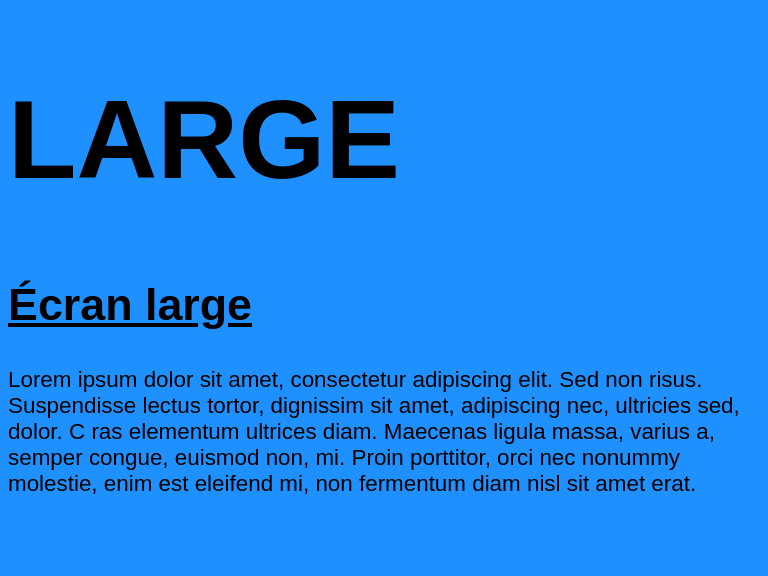
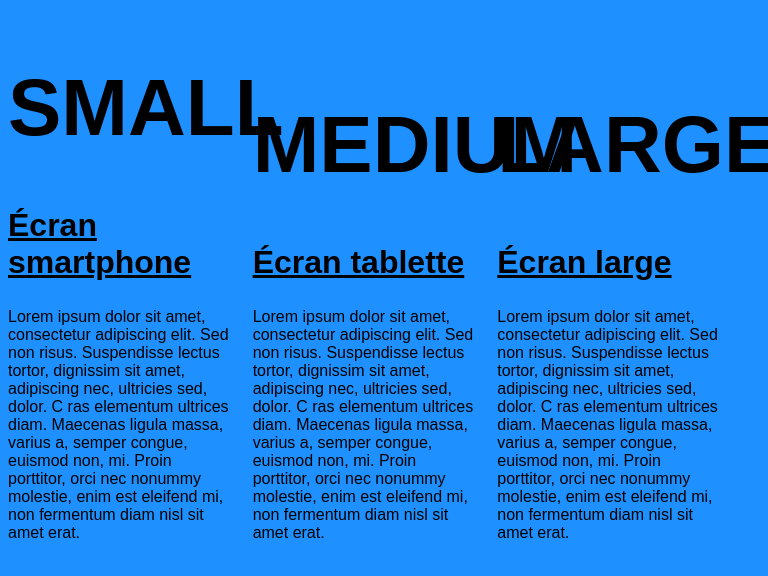
Before and after one commit to ludovostes/responsive-webdesign, a plain HTML site: page index.html in a window 768 px wide. Drawn offline with Linux system fonts and the light colour scheme.

Commit message:
display x3

```diff
--- a/style.css
+++ b/style.css
@@ -4,7 +4,7 @@ background-color: dodgerblue;
 
 #small, #medium, #large {
     font-family: Arial, Helvetica, sans-serif;
-    font-size: 4em;
+    font-size: 3em;
 }
 
 p {
@@ -21,7 +21,7 @@ h2 {
     {
         background-color: crimson;
     }
-    #small
+    #small, #medium, #large
     {
         display: contents;
         width: auto;
@@ -29,7 +29,7 @@ h2 {
     }
     #medium, #large
     {
-        display: none;
+        /*display: none;*/
     }
 }
 @media only screen and (min-width: 300px) and (max-width: 768px) {
@@ -39,19 +39,21 @@ h2 {
     }
     #medium
     {
-        display: contents;
-        width: auto;
+        /*display: contents;*/
+        width: 66%;
         font-size: 2.5em;
     }
     #large
     {
-        display: none;
-        width: auto;
+        /*display: none;*/
+        width: 100%;
+        font-size: 2.5em;
     }
     #small
     {
-        display: none;
-        width: auto;
+        /*display: none;*/
+        width: 33%;
+        font-size: 2.5em;
     }
 }
 @media only screen and (min-width: 768px) {
@@ -59,22 +61,28 @@ h2 {
     {
         background-color: dodgerblue;
     }
+
     #large
     {
-        display: contents;
-        font-size: 3.5em;
+        display: inline-block;
+        width: 30%;
+        margin-left: 2%;
+        /*font-size: 3.5em;*/
         /*width: auto;*/
     }
     #small
     {
-        display: none;
+        display: inline-block;
+        width: 30%;
         /*visibility: hidden;
         display: none;
         width: auto;*/
     }
     #medium
     {
-        display: none;
+        display: inline-block;
+        width: 30%;
+        margin-left: 2%;
         /*visibility: hidden;
         display: none;
         width: auto;*/
```
Also changed, not shown: index.html (+1 -0 lines).
